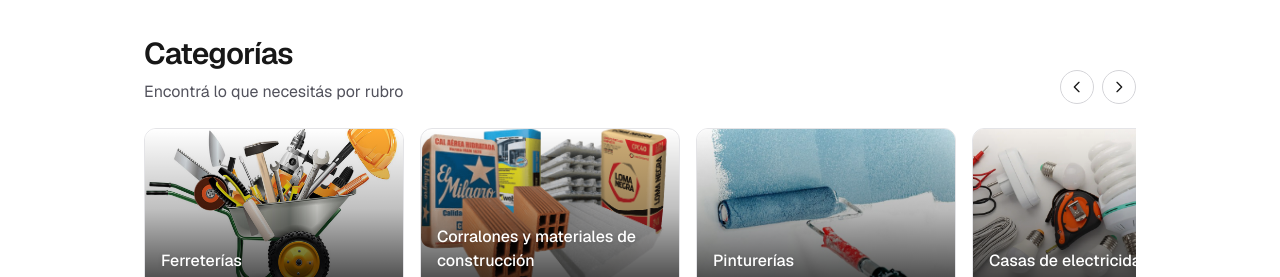
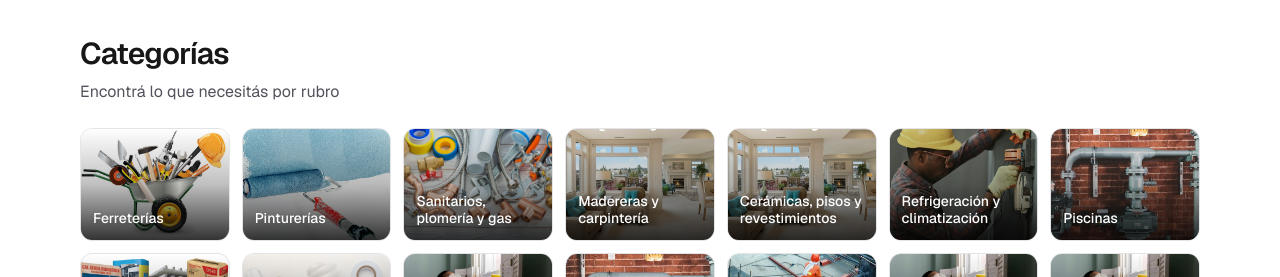
Before and after one commit to Eliasalen5/obrix, a Next.js app: page / in a window 1280 px wide. Shown: the part 523-800 px from the top of the page. Built offline with nearby package versions, Linux system fonts and the light colour scheme; no server answers.

Commit message:
feat: categories in two rows grid

```diff
--- a/src/components/home/CategoriasDestacadas.tsx
+++ b/src/components/home/CategoriasDestacadas.tsx
@@ -2,7 +2,6 @@
 
 import Link from "next/link";
 import Image from "next/image";
-import { useRef } from "react";
 
 const CATEGORIAS = [
   {
@@ -78,20 +77,8 @@ const CATEGORIAS = [
 ];
 
 export default function CategoriasDestacadas() {
-  const scrollRef = useRef<HTMLDivElement>(null);
-
-  const scroll = (direction: "left" | "right") => {
-    if (scrollRef.current) {
-      const scrollAmount = 280;
-      scrollRef.current.scrollBy({
-        left: direction === "left" ? -scrollAmount : scrollAmount,
-        behavior: "smooth",
-      });
-    }
-  };
-
   return (
-    <section id="categorias" className="mx-auto w-full max-w-5xl px-4 py-12">
+    <section id="categorias" className="mx-auto w-full max-w-6xl px-4 py-12">
       <div className="flex items-end justify-between">
         <div>
           <h2 className="text-2xl font-semibold tracking-tight sm:text-3xl">
@@ -101,69 +88,25 @@ export default function CategoriasDestacadas() {
             Encontrá lo que necesitás por rubro
           </p>
         </div>
-        <div className="hidden gap-2 sm:flex">
-          <button
-            onClick={() => scroll("left")}
-            className="rounded-full border border-zinc-300 p-2 transition-colors hover:bg-zinc-100 dark:border-zinc-700 dark:hover:bg-zinc-800"
-            aria-label="Anterior"
-          >
-            <svg
-              className="h-4 w-4"
-              fill="none"
-              stroke="currentColor"
-              viewBox="0 0 24 24"
-            >
-              <path
-                strokeLinecap="round"
-                strokeLinejoin="round"
-                strokeWidth={2}
-                d="M15 19l-7-7 7-7"
-              />
-            </svg>
-          </button>
-          <button
-            onClick={() => scroll("right")}
-            className="rounded-full border border-zinc-300 p-2 transition-colors hover:bg-zinc-100 dark:border-zinc-700 dark:hover:bg-zinc-800"
-            aria-label="Siguiente"
-          >
-            <svg
-              className="h-4 w-4"
-              fill="none"
-              stroke="currentColor"
-              viewBox="0 0 24 24"
-            >
-              <path
-                strokeLinecap="round"
-                strokeLinejoin="round"
-                strokeWidth={2}
-                d="M9 5l7 7-7 7"
-              />
-            </svg>
-          </button>
-        </div>
       </div>
-      <div
-        ref={scrollRef}
-        className="mt-6 flex gap-4 overflow-x-auto pb-2 scrollbar-hide"
-        style={{ scrollbarWidth: "none", msOverflowStyle: "none" }}
-      >
+      <div className="mt-6 grid grid-cols-2 gap-3 sm:grid-cols-3 md:grid-cols-4 lg:grid-cols-7 lg:grid-rows-2 lg:grid-flow-col">
         {CATEGORIAS.map((cat) => (
           <Link
             key={cat.slug}
             href="/cliente/proyecto"
-            className="group relative min-w-[240px] flex-shrink-0 overflow-hidden rounded-xl border border-zinc-200 transition-all hover:shadow-lg dark:border-zinc-800 sm:min-w-[260px]"
+            className="group relative overflow-hidden rounded-xl border border-zinc-200 transition-all hover:shadow-lg dark:border-zinc-800"
           >
-            <div className="relative h-40 w-full">
+            <div className="relative aspect-[4/3] w-full">
               <Image
                 src={cat.img}
                 alt={cat.nombre}
                 fill
                 className="object-cover transition-transform duration-300 group-hover:scale-105"
               />
-              <div className="absolute inset-0 bg-gradient-to-t from-black/75 via-black/25 to-transparent" />
+              <div className="absolute inset-0 bg-gradient-to-t from-black/80 via-black/25 to-transparent" />
             </div>
-            <div className="absolute bottom-0 left-0 right-0 p-4">
-              <h3 className="font-medium text-white drop-shadow-sm">
+            <div className="absolute bottom-0 left-0 right-0 p-2 sm:p-3">
+              <h3 className="text-xs font-medium leading-tight text-white drop-shadow-sm sm:text-sm">
                 {cat.nombre}
               </h3>
             </div>
```
